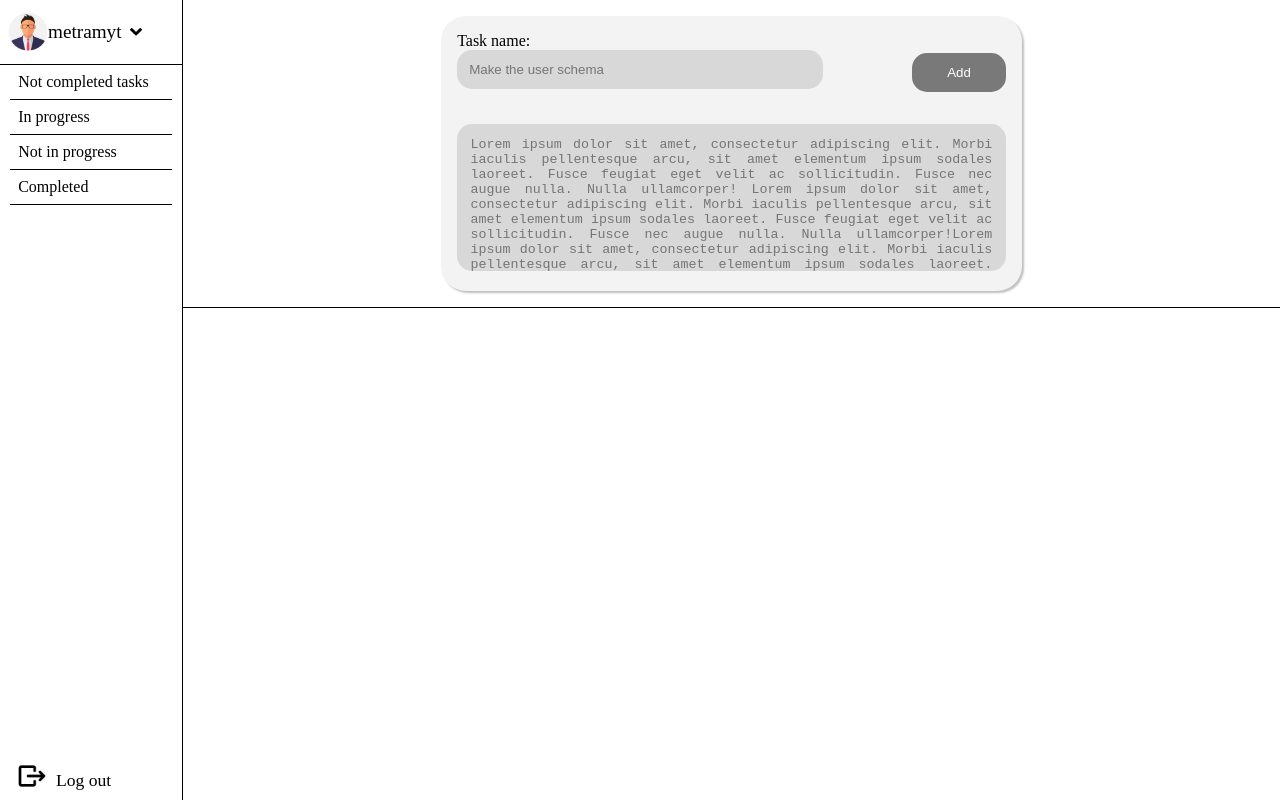
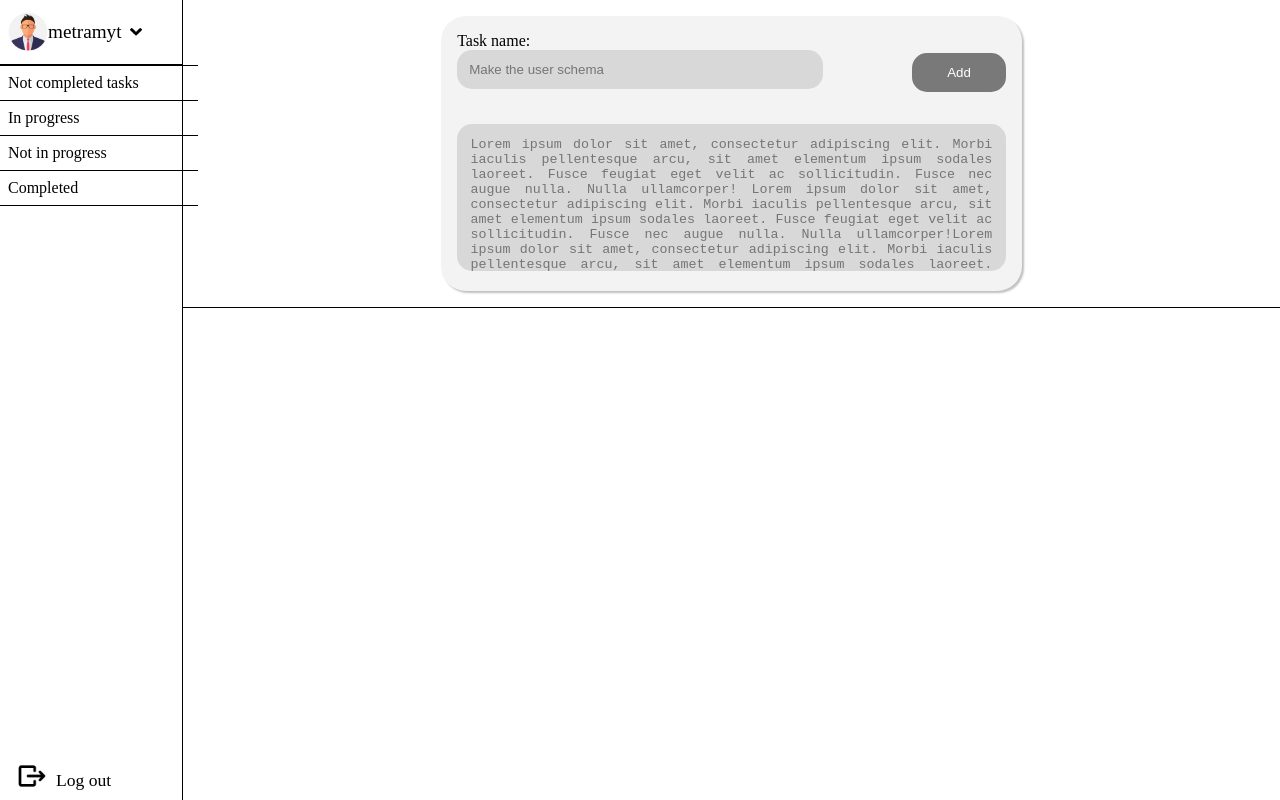
Before and after one commit to sahwel/task-tracker, a Vue app: page / in a window 1280 px wide. Built offline with nearby package versions, Linux system fonts and the light colour scheme.

Commit message:
media querys

```diff
--- a/src/App.vue
+++ b/src/App.vue
@@ -99,7 +99,7 @@ html, body{
 
 @media screen and (max-width: 992px) {
   #app {
- display: grid;
+  display: grid;
   grid-template-columns: 1fr;
  }
  .SideBar{
--- a/src/components/Nav.vue
+++ b/src/components/Nav.vue
@@ -42,4 +42,15 @@ export default {
   width: 80%;
   margin: 0 auto;
 }
+
+@media screen and (max-width: 1300px) {
+   .NavComponent{
+  width: 100%;
+}
+
+.NavComponent:first-child{
+
+    border-top: 1px solid black;
+}
+}
 </style>
--- a/src/components/NavComponent.vue
+++ b/src/components/NavComponent.vue
@@ -26,8 +26,6 @@ export default {
 }
 
 
-
-
 p{
     -webkit-user-select:none;
     -moz-user-select:none;
@@ -48,10 +46,15 @@ p{
 }
 
 @media screen and (max-width: 1300px) {
-
-  .howMuch{
+    .conatiner {
+    display: grid;
+    padding: 0.5em;
+    grid-template-columns: 90% 10%;
+    border-bottom: 1px solid black;
+    }
+    .howMuch{
       display: none;
-  }
+    }
 }
 
 </style>
--- a/src/components/SideBar.vue
+++ b/src/components/SideBar.vue
@@ -1,6 +1,7 @@
 <template>
     <div class="container">
-      <img class="hamburger" src="@/assets/hamburger-menu.png">
+      <img  :class="isNavActive ? 'hamburger' : 'hamburger'" @Click="openMobileNav"   src="@/assets/hamburger-menu.png">
+      <Nav :class="isNavActive ? 'nav-in-mobile inline  ' : 'nav-in-mobile'" @not-completed="$emit('not-completed')" @in-progress="$emit('in-progress')"  @not-in-progress="$emit('not-in-progress')"   @completed="$emit('completed')"  :key="navkey" :tasks="tasks" />
       <div class="desktop">
         <ProfileInNav class="profile" username="metramyt"/>
         <Nav  @not-completed="$emit('not-completed')" @in-progress="$emit('in-progress')"  @not-in-progress="$emit('not-in-progress')"   @completed="$emit('completed')"  :key="navkey" :tasks="tasks" />
@@ -20,10 +21,21 @@ export default {
     Nav,
     Logout
   },
+  data(){
+    return{
+      isNavActive: Boolean
+    }
+  },
   props:{
     tasks: Array
   },
+  created(){
+    this.isNavActive = false;
+  },
   methods:{
+    openMobileNav(){
+      this.isNavActive = !this.isNavActive;
+    },
     reRender(){
       this.navkey += 1;
     }
@@ -38,6 +50,10 @@ export default {
   display: none;
 }
 
+.nav-in-mobile{
+  display: none;
+}
+
 .logout{
     position: absolute;
     bottom: 0px;
@@ -49,8 +65,14 @@ export default {
   width: 1.5em;
   padding: 0.5em;
   }
+
+  .inline {
+    display: inline
+  }
+
   .desktop{
     display: none;
   }
+
 }
 </style>
```
